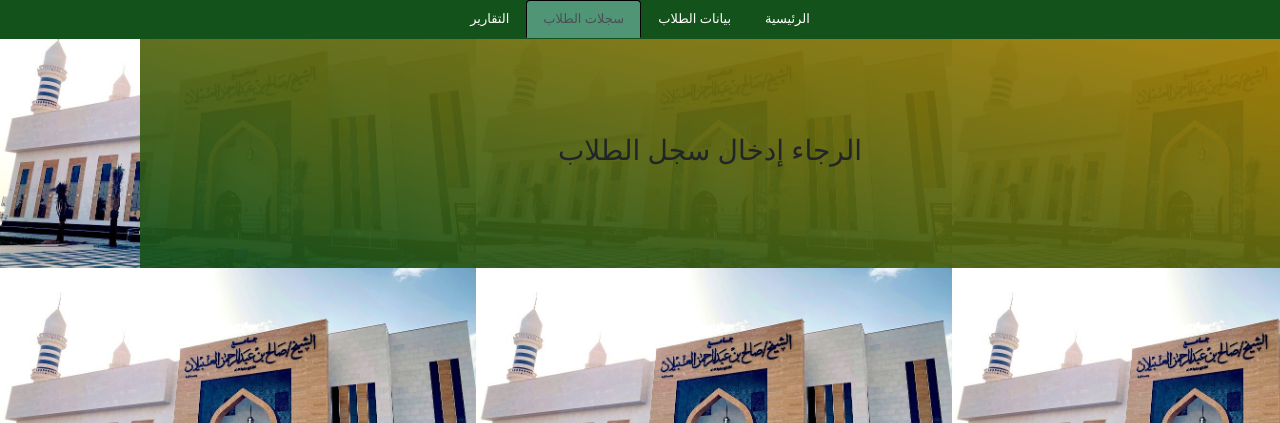
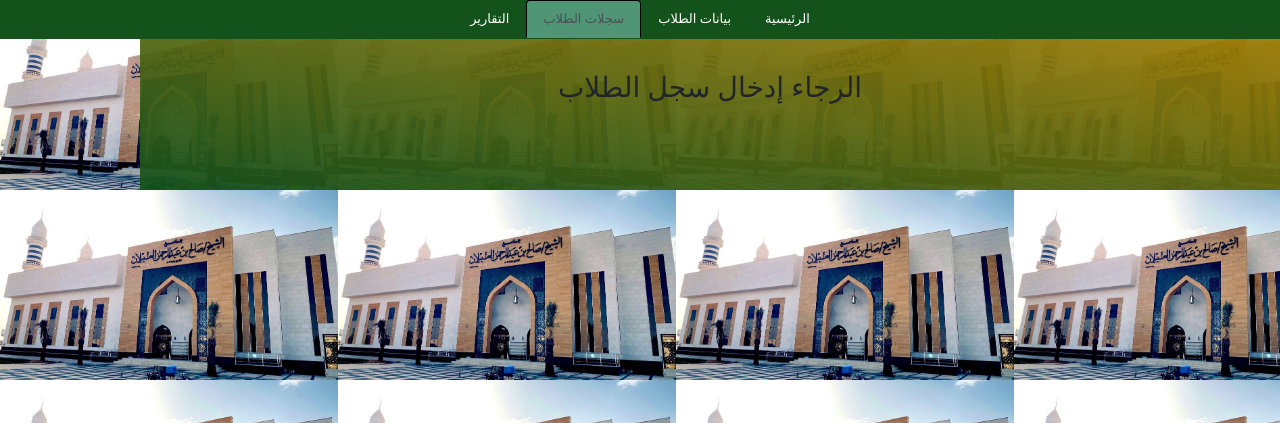
Before and after one commit to BR19-gh/rsd, a Flask app: page /fillingStdRecords in a window 1280 px wide. Shown: the top 423 px of the page. Run offline with Flask 2, Linux system fonts and the light colour scheme; data that the repository does not hold is empty; parts of the project's set-up code (start-up, migrations or seed data) failed here and were passed over; some libraries are stand-ins or nearby versions.

Commit message:
adding recordPage functionalities

```diff
--- a/app/static/css/fillingStdRecordsPage.css
+++ b/app/static/css/fillingStdRecordsPage.css
@@ -134,5 +134,5 @@ input {
 }
 
 div#formsContainer {
-    margin: 85px !important;
+    margin: 70px !important;
 }
--- a/app/templates/fillingStdRecordsPage.html
+++ b/app/templates/fillingStdRecordsPage.html
@@ -38,7 +38,7 @@
         <!-------------------------------------------->
         <!-------------------------------------------->
         <div id="formsContainer" class="container mt-2 mb-3 d-flex justify-content-center">
-            <h3 class="mb-3 mt-5">الرجاء إدخال سجل الطلاب</h3>
+            <h3 class="mb-3">الرجاء إدخال سجل الطلاب</h3>
             <!-- HERE WILL BE THE FORMS-->
 
         </div>
```
